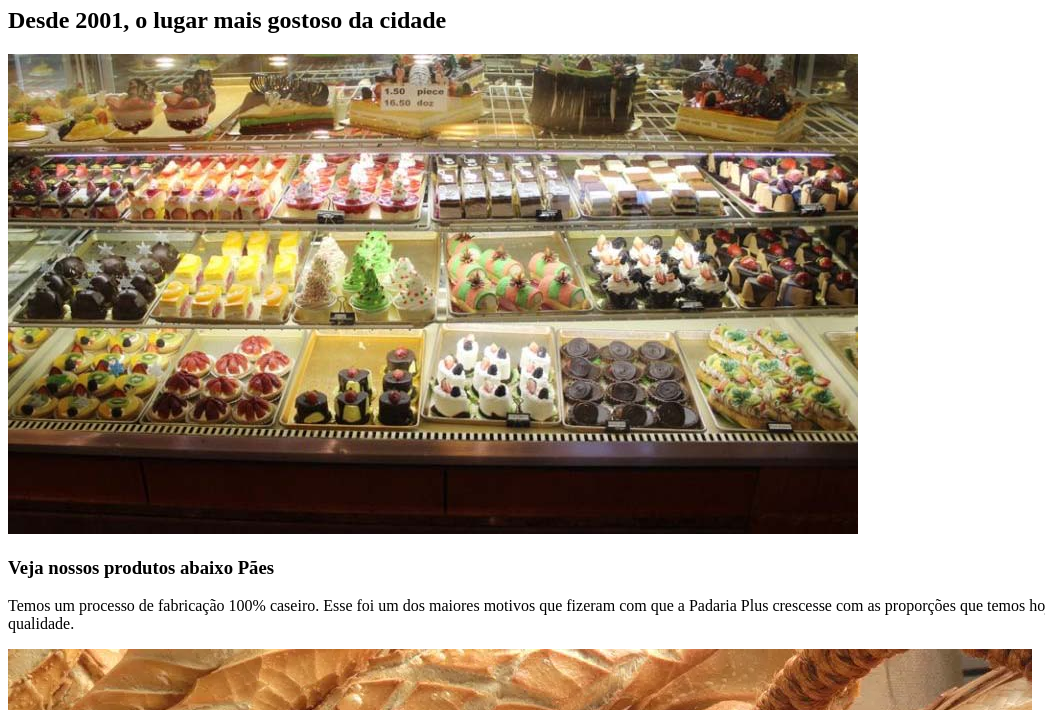
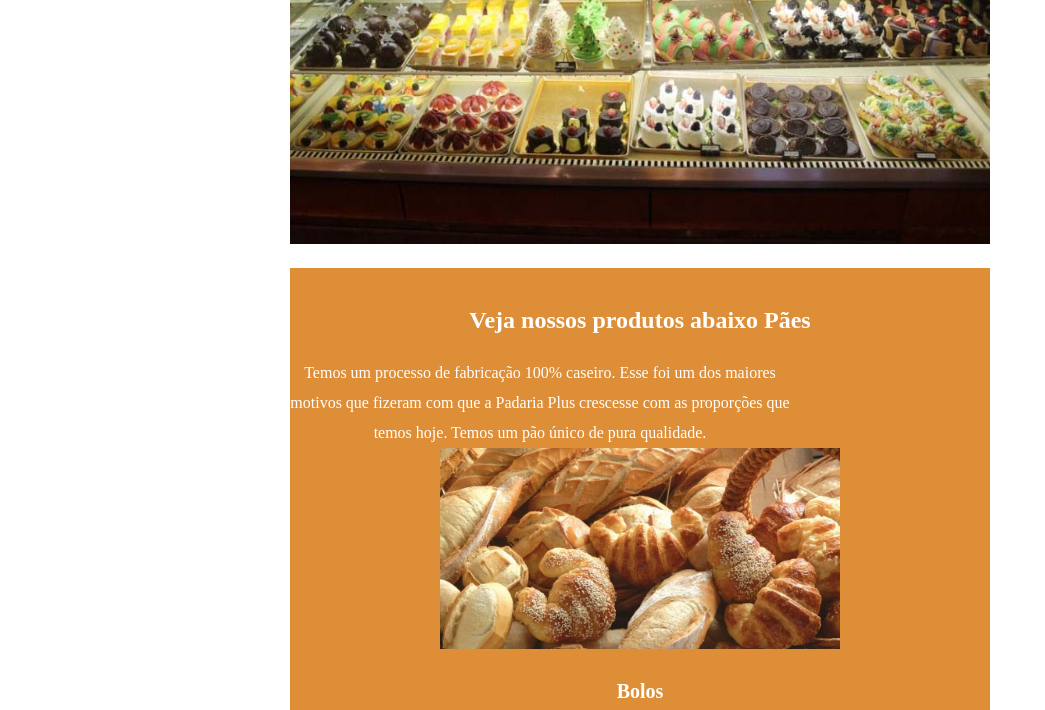
Before and after one commit to vinifonCK/padaria-plus, a plain HTML site: page index.html in a window 1280 px wide. Shown: the part 587-1297 px from the top of the page, without its empty margins (0-1045 px from the left). Drawn offline with Linux system fonts and the light colour scheme.

Commit message:
first commit

```diff
--- a/index.html
+++ b/index.html
@@ -4,7 +4,7 @@
 	<meta charset="utf-8">
 	<meta name="viewport" content="width=device-width, initial-scale=1">
 	<title>Padaria Plus</title>
-	<link rel="stylesheet" href="estilo.css">
+	<link rel="stylesheet" href="css/style.css">
 </head>
 <body>
 	<div class="secao">
```
